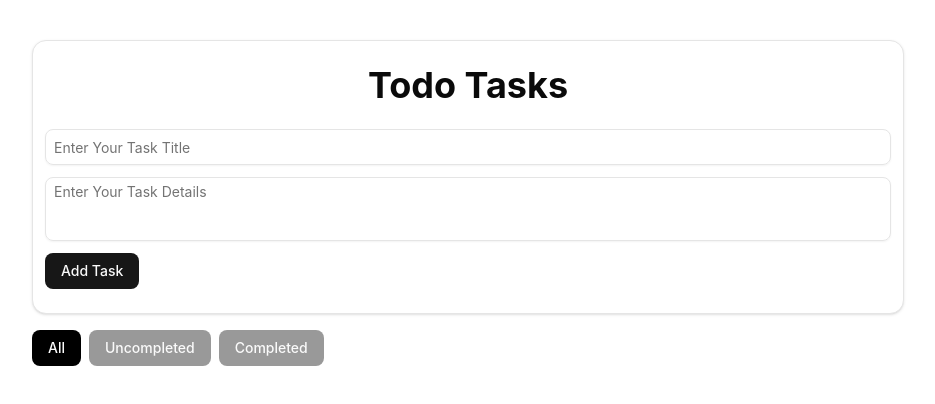
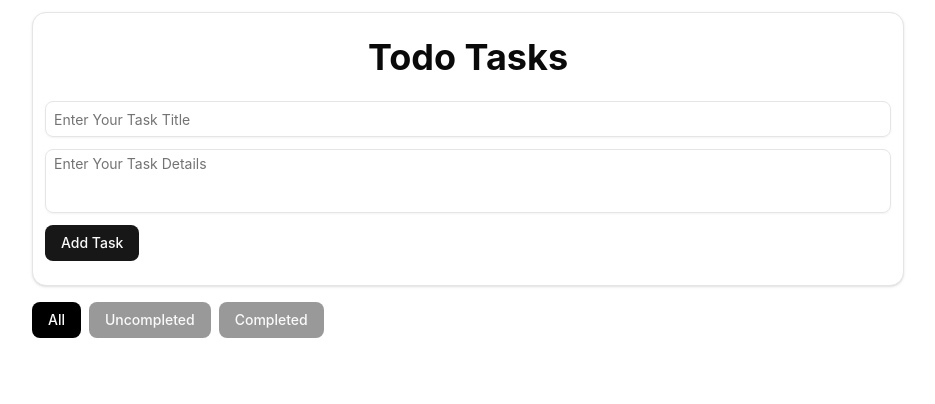
Before and after one commit to abdelrhman-ehab/ToDo-Task, a React (Vite) app: page / in a window 1280 px wide. Shown: the top 404 px of the page, without its empty margins (172-1107 px from the left). Built offline with nearby package versions, Linux system fonts and the light colour scheme; no server answers.

Commit message:
Update padding in App component's main div

```diff
--- a/src/App.jsx
+++ b/src/App.jsx
@@ -20,7 +20,7 @@ setInterval(() => {
 
 function App() {
   return <>
-    <div className='min-h-fit min-w-78.5 w-full max-w-4xl px-3 space-y-3 grid grid-cols-1 mt-10 fixed left-1/2 -translate-x-1/2 top-0 bottom-0 '>
+    <div className='min-h-fit min-w-78.5 w-full max-w-4xl p-3 space-y-3 grid grid-cols-1 fixed left-1/2 -translate-x-1/2 top-0 bottom-0 '>
       <TasksInput />
       <Tasks />
       <Toaster/>
```
